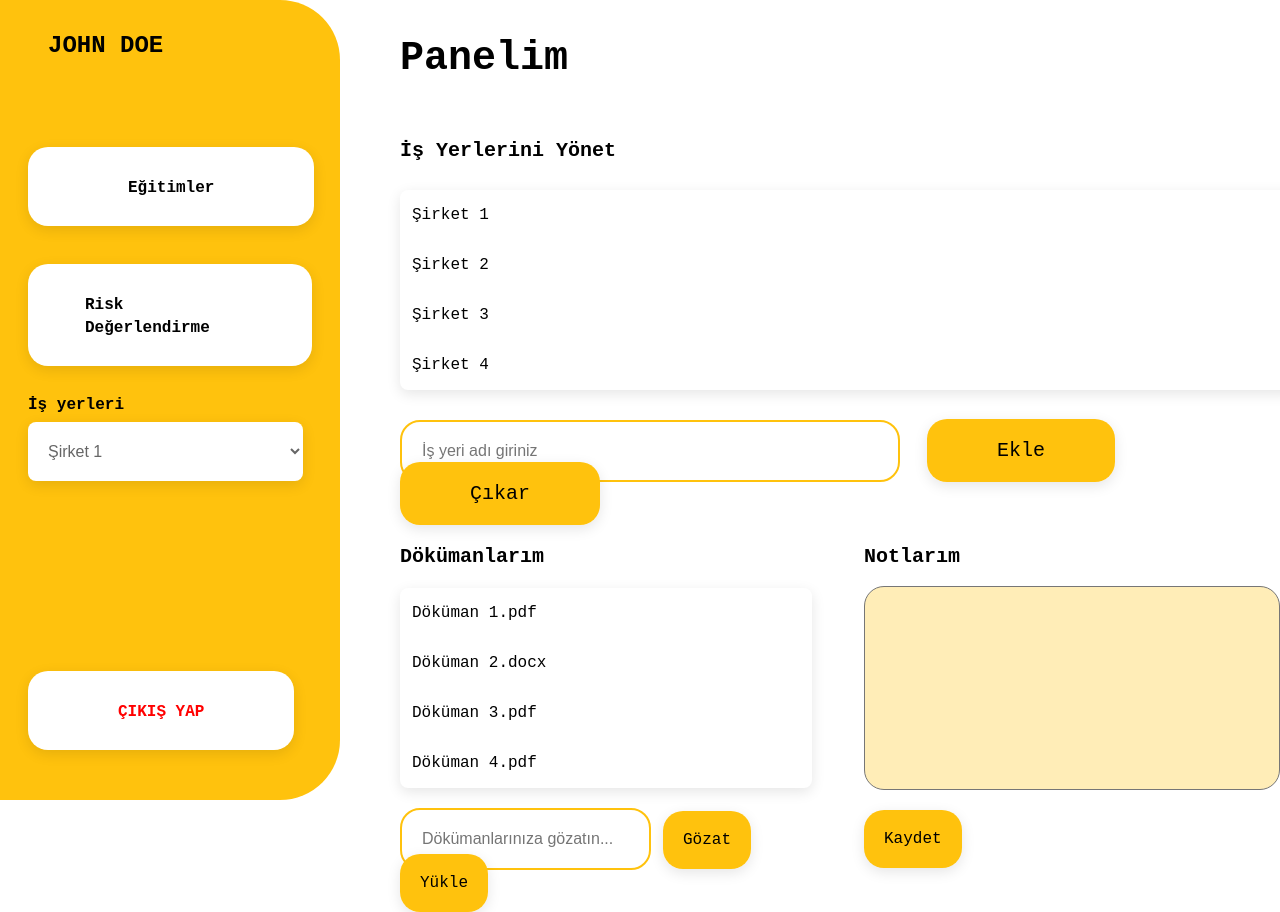
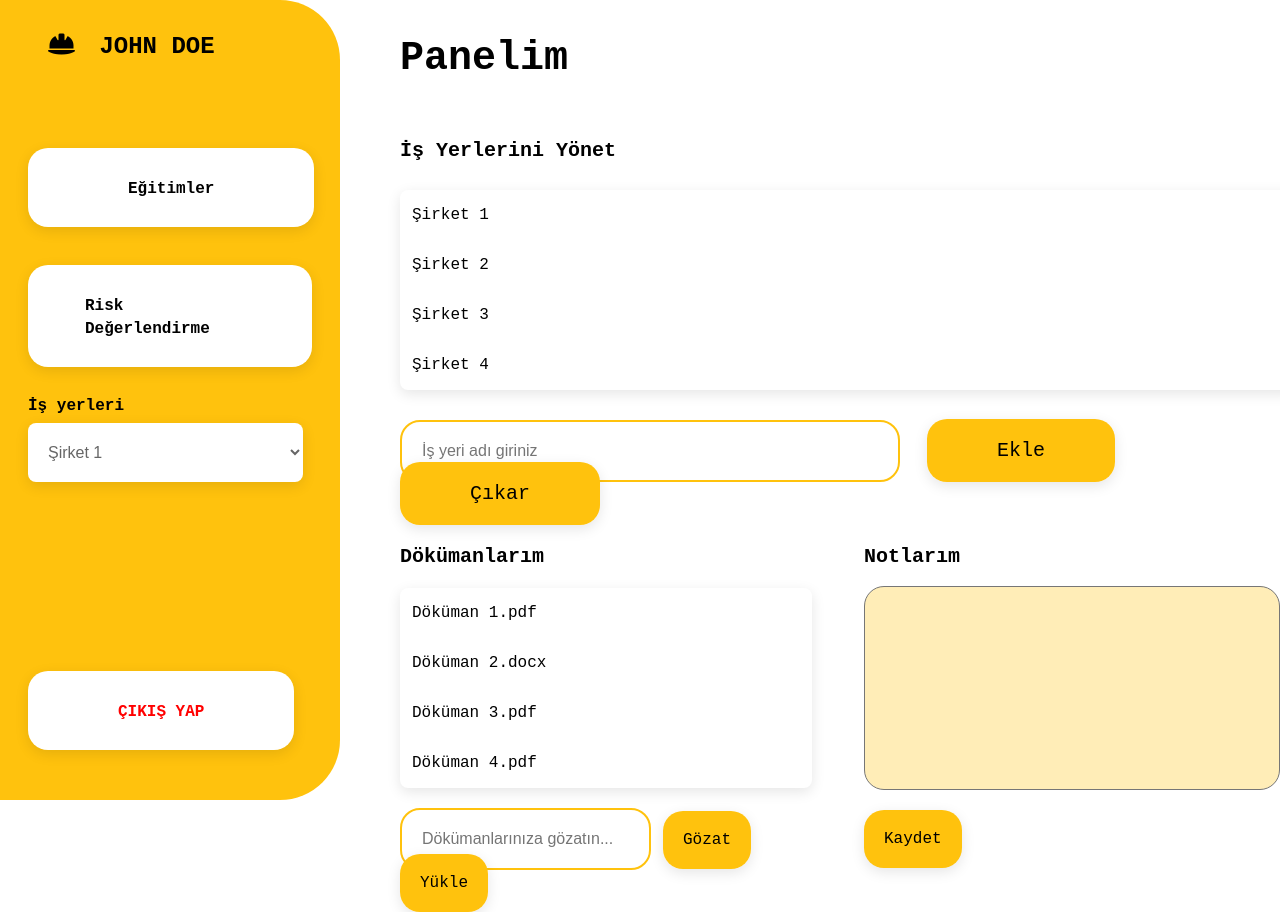
Before and after one commit to borabesiktepe/ISG-html, a plain HTML site: page userpanel.html in a window 1280 px wide. Drawn offline with Linux system fonts and the light colour scheme.

Commit message:
Added icon to user name

```diff
--- a/style3.css
+++ b/style3.css
@@ -22,6 +22,10 @@ nav {
 
 .user-button {
     margin: 32px 96px 0 23px;
+}
+
+.user-button i {
+    margin-right: 10px;
 }
 
 .user-button a {
--- a/userpanel.html
+++ b/userpanel.html
@@ -6,6 +6,7 @@
     <meta http-equiv="X-UA-Compatible" content="IE=edge">
     <meta name="viewport" content="width=device-width, initial-scale=1.0">
     <link rel="stylesheet" href="style3.css">
+    <link rel="stylesheet" href="https://cdnjs.cloudflare.com/ajax/libs/font-awesome/6.3.0/css/all.min.css">
     <title>Panelim</title>
 </head>
 
@@ -13,6 +14,7 @@
     <nav>
         <div class="user-button">
             <a href="http://">
+                <i class="fa-solid fa-helmet-safety"></i>
                 John Doe
             </a>
         </div>
```
